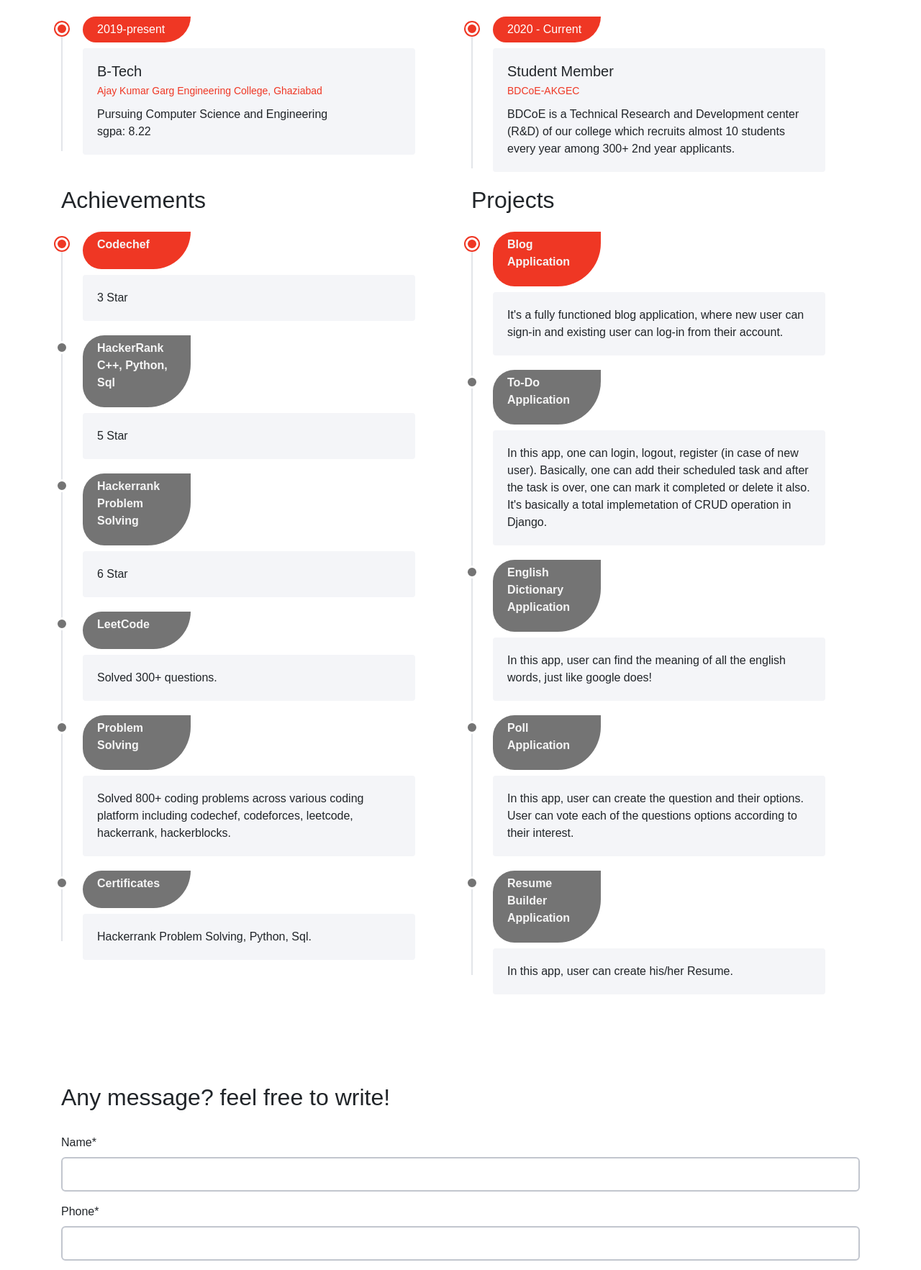
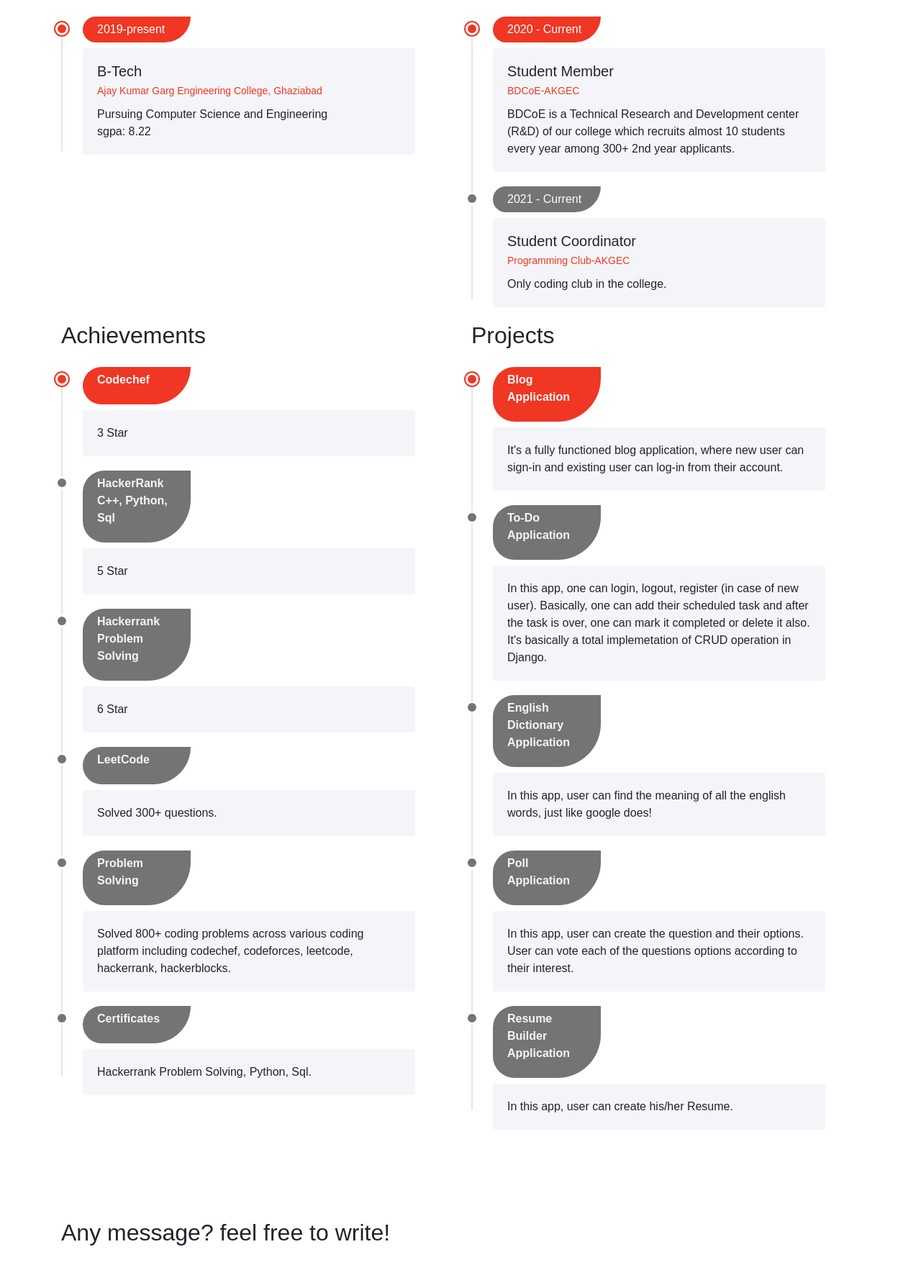
Before and after one commit to rabhi1611/rohit-portfolio-django, a Django app: page / in a window 1280 px wide. Shown: the part 1745-3510 px from the top of the page at 72% size. Run offline with Django 4.2, Linux system fonts and the light colour scheme; some libraries are stand-ins or nearby versions; some web fonts are replaced.

Commit message:
updated details

```diff
--- a/template/rohit/index.html
+++ b/template/rohit/index.html
@@ -205,6 +205,16 @@
                   300+ 2nd year applicants.</p>
               </div>
             </li>
+
+            <li>
+              <div class="title">2021 - Current</div>
+              <div class="details">
+                <h5>Student Coordinator</h5>
+                <small class="fg-theme">Programming Club-AKGEC</small>
+                <p>Only coding club in the college.
+                </p>
+              </div>
+            </li>
           </ul>
         </div>
         <div class="col-md-6 wow fadeInRight" data-wow-delay="200ms">
```
Also changed, not shown: db.sqlite3.
